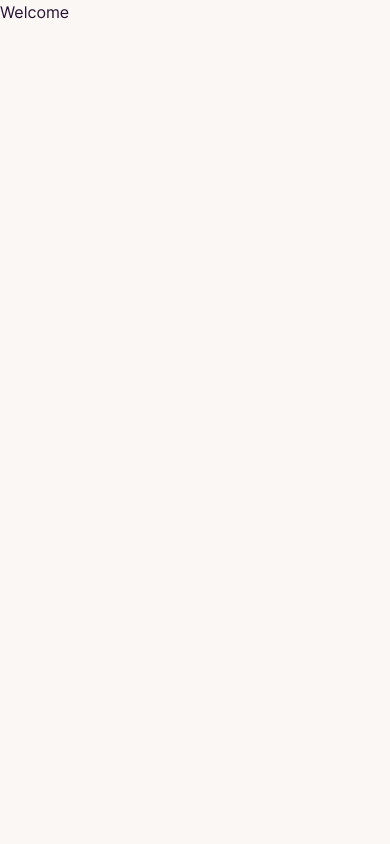
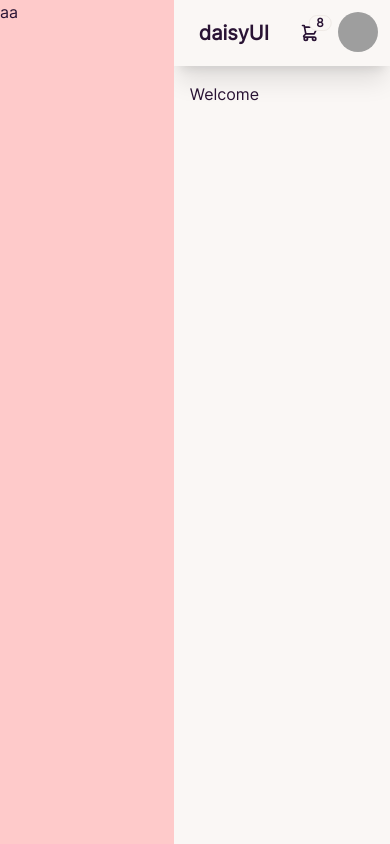
Before and after one commit to alifirhas/daiwind-admin, a React (Vite) app: page /app/welcome in a window 390 px wide. Built offline with nearby package versions, Linux system fonts and the light colour scheme; grey boxes are pictures that could not be loaded.

Commit message:
:construction: Responsive top nav and side nav
Working on responsive and toogle side nav

```diff
--- /dev/null
+++ b/src/components/navigation/SideNavigationBar.jsx
@@ -0,0 +1,13 @@
+export default function SideNavigationBar({ closeSideBar }) {
+	return (
+		<div
+			className={`w-80 h-ful bg-red-200 ${
+				closeSideBar
+					? "-translate-x-full lg:translate-x-0"
+					: "translate-x-0 lg:-translate-x-full"
+			} transition-transform duration-150 ease-in`}
+		>
+			aa
+		</div>
+	);
+}
--- /dev/null
+++ b/src/components/navigation/TopNavigationBar.jsx
@@ -0,0 +1,73 @@
+export default function TopNavigationBar({ onClickLogo }) {
+	return (
+		<div className="navbar bg-base-100 shadow-xl">
+			<div className="flex-1">
+				<a
+					className="btn btn-ghost normal-case text-xl"
+					onClick={() => onClickLogo()}
+				>
+					daisyUI
+				</a>
+			</div>
+			<div className="flex-none">
+				<div className="dropdown dropdown-end">
+					<label tabIndex={0} className="btn btn-ghost btn-circle">
+						<div className="indicator">
+							<svg
+								xmlns="http://www.w3.org/2000/svg"
+								className="h-5 w-5"
+								fill="none"
+								viewBox="0 0 24 24"
+								stroke="currentColor"
+							>
+								<path
+									strokeLinecap="round"
+									strokeLinejoin="round"
+									strokeWidth="2"
+									d="M3 3h2l.4 2M7 13h10l4-8H5.4M7 13L5.4 5M7 13l-2.293 2.293c-.63.63-.184 1.707.707 1.707H17m0 0a2 2 0 100 4 2 2 0 000-4zm-8 2a2 2 0 11-4 0 2 2 0 014 0z"
+								/>
+							</svg>
+							<span className="badge badge-sm indicator-item">8</span>
+						</div>
+					</label>
+					<div
+						tabIndex={0}
+						className="mt-3 z-[1] card card-compact dropdown-content w-52 bg-base-100 shadow"
+					>
+						<div className="card-body">
+							<span className="font-bold text-lg">8 Items</span>
+							<span className="text-info">Subtotal: $999</span>
+							<div className="card-actions">
+								<button className="btn btn-primary btn-block">View cart</button>
+							</div>
+						</div>
+					</div>
+				</div>
+				<div className="dropdown dropdown-end">
+					<label tabIndex={0} className="btn btn-ghost btn-circle avatar">
+						<div className="w-10 rounded-full">
+							<img src="https://daisyui.com/images/stock/photo-1534528741775-53994a69daeb.jpg" />
+						</div>
+					</label>
+					<ul
+						tabIndex={0}
+						className="menu menu-sm dropdown-content mt-3 z-[1] p-2 shadow bg-base-100 rounded-box w-52"
+					>
+						<li>
+							<a className="justify-between">
+								Profile
+								<span className="badge">New</span>
+							</a>
+						</li>
+						<li>
+							<a>Settings</a>
+						</li>
+						<li>
+							<a>Logout</a>
+						</li>
+					</ul>
+				</div>
+			</div>
+		</div>
+	);
+}
--- /dev/null
+++ b/src/layouts/AuthLayout.jsx
@@ -0,0 +1,12 @@
+import { Outlet } from "react-router-dom";
+
+export default function AuthLayout() {
+	return (
+		<>
+			<h1>This is Auth Layout</h1>
+			<div>
+				<Outlet />
+			</div>
+		</>
+	);
+}
--- /dev/null
+++ b/src/layouts/DashboardLayout.jsx
@@ -0,0 +1,51 @@
+import { Outlet } from "react-router-dom";
+import TopNavigationBar from "../components/navigation/TopNavigationBar";
+import { useEffect, useState } from "react";
+import SideNavigationBar from "../components/navigation/SideNavigationBar";
+
+export default function DashboardLayout() {
+	// Tutup side navbar
+	const [closeSideBar, setCloseSideBar] = useState(() => {
+		const localValue = localStorage.getItem("CLOSESIDEBAR")
+
+		if (localValue == null) return false
+
+		return localValue === 'true'
+	});
+
+	useEffect(() => {
+		// Simpan state close side bar ke local storage
+		localStorage.setItem("CLOSESIDEBAR", closeSideBar.toString());
+	}, [closeSideBar]);
+
+	// Fungsi untuk buka tutup side navbar
+	const handleCloseSideBar = () => {
+		setCloseSideBar((state) => !state);
+		console.log(closeSideBar);
+	};
+
+	return (
+		<>
+			<div className="flex flex-row h-screen">
+				{/* Side Navigation bar */}
+				<SideNavigationBar closeSideBar={closeSideBar} />
+
+				{/* Content */}
+				<div
+					className={`h-full w-full ${
+						closeSideBar ? "-ml-80 lg:ml-0" : "ml-0 lg:-ml-80"
+					} transition-all duration-150 ease-in`}
+				>
+					{/* Top Navigation Bar */}
+					<TopNavigationBar onClickLogo={handleCloseSideBar} />
+
+					{/* Main Content */}
+					<div className="p-4">
+						{/* This is main content */}
+						<Outlet />
+					</div>
+				</div>
+			</div>
+		</>
+	);
+}
--- a/src/routers/AuthRoute.jsx
+++ b/src/routers/AuthRoute.jsx
@@ -3,14 +3,19 @@
 import Register from "../pages/register/Register";
 import ForgotPassword from "../pages/forgot_password/ForgotPassword";
 import ResetPassword from "../pages/reset_password/ResetPassword";
+import AuthLayout from "../layouts/AuthLayout";
 
 export default function AuthRoute() {
 	return (
+		<>
 			<Routes>
+				<Route element={<AuthLayout />}>
 					<Route path="/login" element={<Login />} />
 					<Route path="/register" element={<Register />} />
 					<Route path="/forgot-password" element={<ForgotPassword />} />
 					<Route path="/reset-password" element={<ResetPassword />} />
+				</Route>
 			</Routes>
+		</>
 	);
 }
--- a/src/routers/Web.jsx
+++ b/src/routers/Web.jsx
@@ -1,7 +1,8 @@
 import { Navigate, Route, Routes } from "react-router-dom";
+import DashboardLayout from "../layouts/DashboardLayout";
+import AuthRoute from "./AuthRoute";
 import Welcome from "../pages/welcome/Welcome";
 import Dashboard from "../pages/dashboard/Dashboard";
-import AuthRoute from "./AuthRoute";
 import UnAuthenticated from "../pages/UnAuthenticated";
 import NotFound from "../pages/NotFound";
 import ProtectedMiddleware from "../middleware/ProtectedMiddleware";
@@ -15,16 +16,8 @@
 			<Route path="/auth/*" element={<AuthRoute />} />
 
 			{/* Dashboard */}
-			<Route path="/app">
+			<Route path="/app" element={<DashboardLayout />}>
 				<Route path="welcome" element={<Welcome />} />
-				<Route
-					path="private"
-					element={
-						<ProtectedMiddleware>
-							<Dashboard />
-						</ProtectedMiddleware>
-					}
-				/>
 			</Route>
 
 			{/* Exception */}
```
Lines whose indentation alone changed are shown as unchanged.
